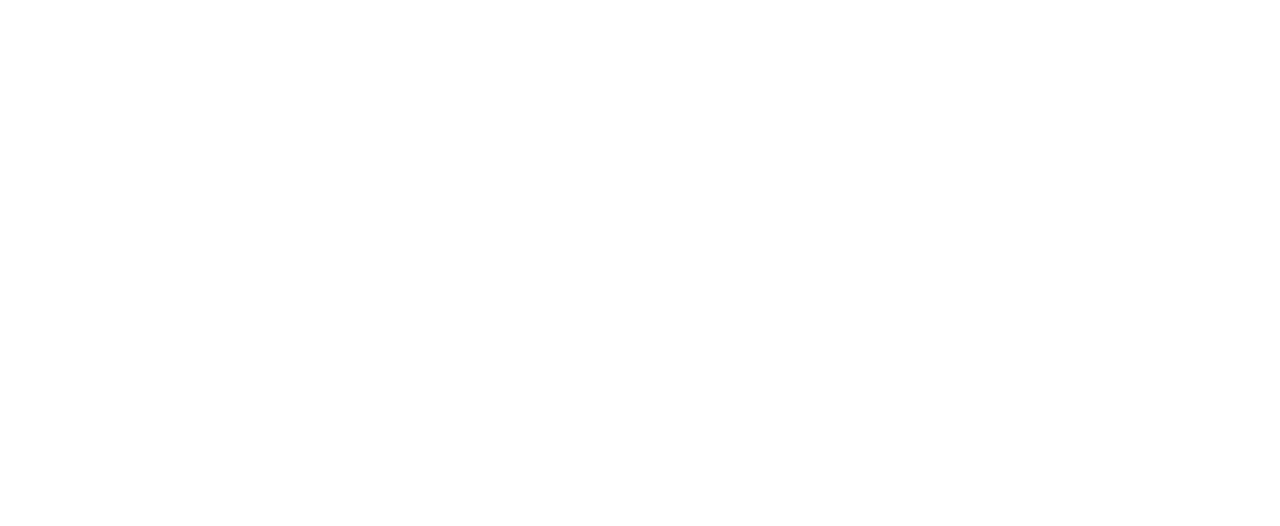
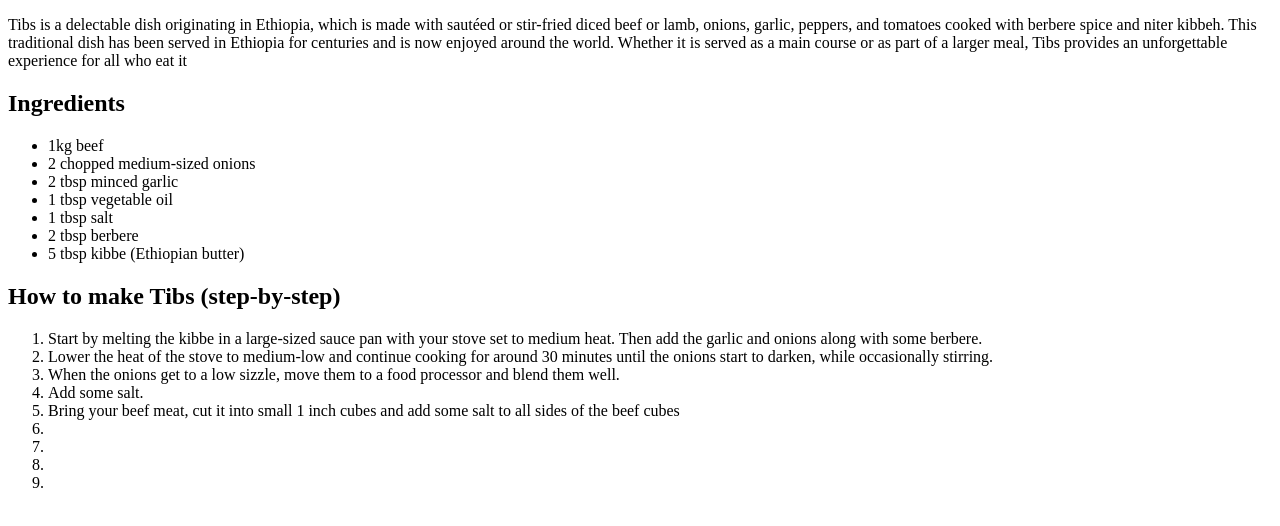
Before and after one commit to y2cold/food-recipes, a plain HTML site: page tibs.html in a window 1280 px wide. Drawn offline with Linux system fonts and the light colour scheme.

Commit message:
add detailed description and ingredients for Tibs recipe in tibs.html

```diff
--- a/tibs.html
+++ b/tibs.html
@@ -6,6 +6,28 @@
     <title>Tibs (Ethiopian Fried Beef) Recipe</title>
 </head>
 <body>
-
+    <p>Tibs is a delectable dish originating in Ethiopia, which is made with sautéed or stir-fried diced beef or lamb, onions, garlic, peppers, and tomatoes cooked with berbere spice and niter kibbeh. This traditional dish has been served in Ethiopia for centuries and is now enjoyed around the world. Whether it is served as a main course or as part of a larger meal, Tibs provides an unforgettable experience for all who eat it</p>
+    <h2>Ingredients</h2>
+    <ul>
+        <li>1kg beef</li>
+        <li>2 chopped medium-sized onions</li>
+        <li>2 tbsp minced garlic</li>
+        <li>1 tbsp vegetable oil</li>
+        <li>1 tbsp salt</li>
+        <li>2 tbsp berbere</li>
+        <li>5 tbsp kibbe (Ethiopian butter)</li>
+    </ul>
+    <h2>How to make Tibs (step-by-step)</h2>
+    <ol>
+        <li>Start by melting the kibbe in a large-sized sauce pan with your stove set to medium heat. Then add the garlic and onions along with some berbere.</li>
+        <li>Lower the heat of the stove to medium-low and continue cooking for around 30 minutes until the onions start to darken, while occasionally stirring.</li>
+        <li>When the onions get to a low sizzle, move them to a food processor and blend them well.</li>
+        <li>Add some salt.</li>
+        <li>Bring your beef meat, cut it into small 1 inch cubes and add some salt to all sides of the beef cubes</li>
+        <li></li>
+        <li></li>
+        <li></li>
+        <li></li>
+    </ol>
 </body>
 </html>
```
